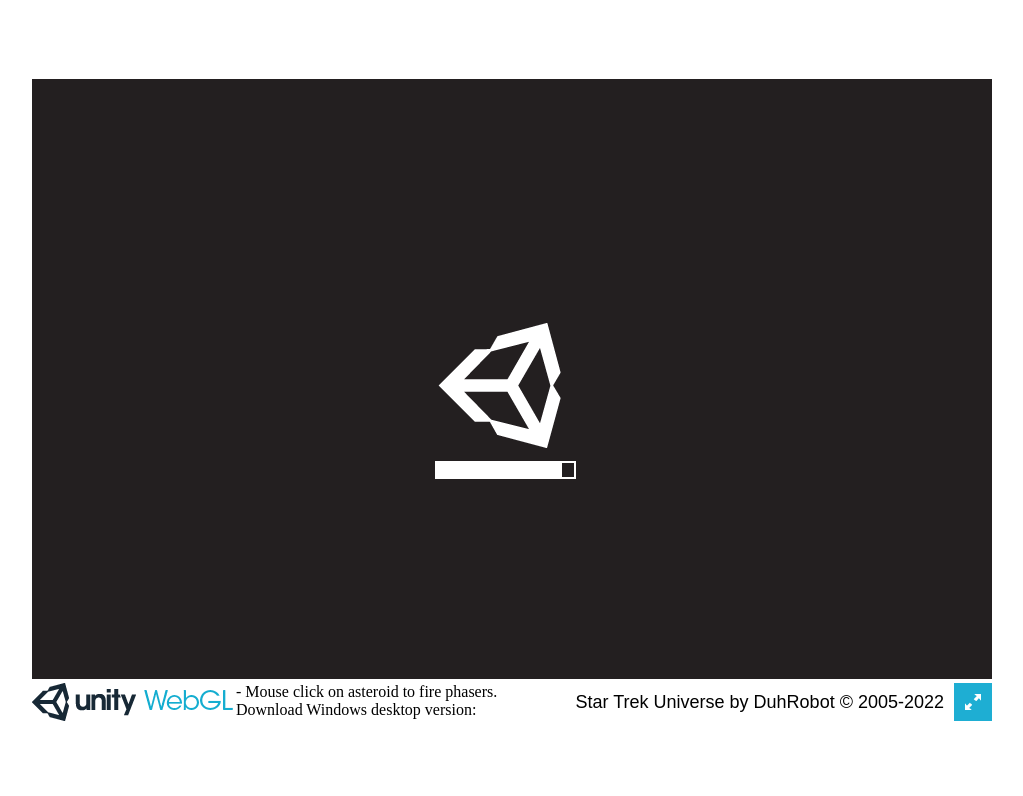
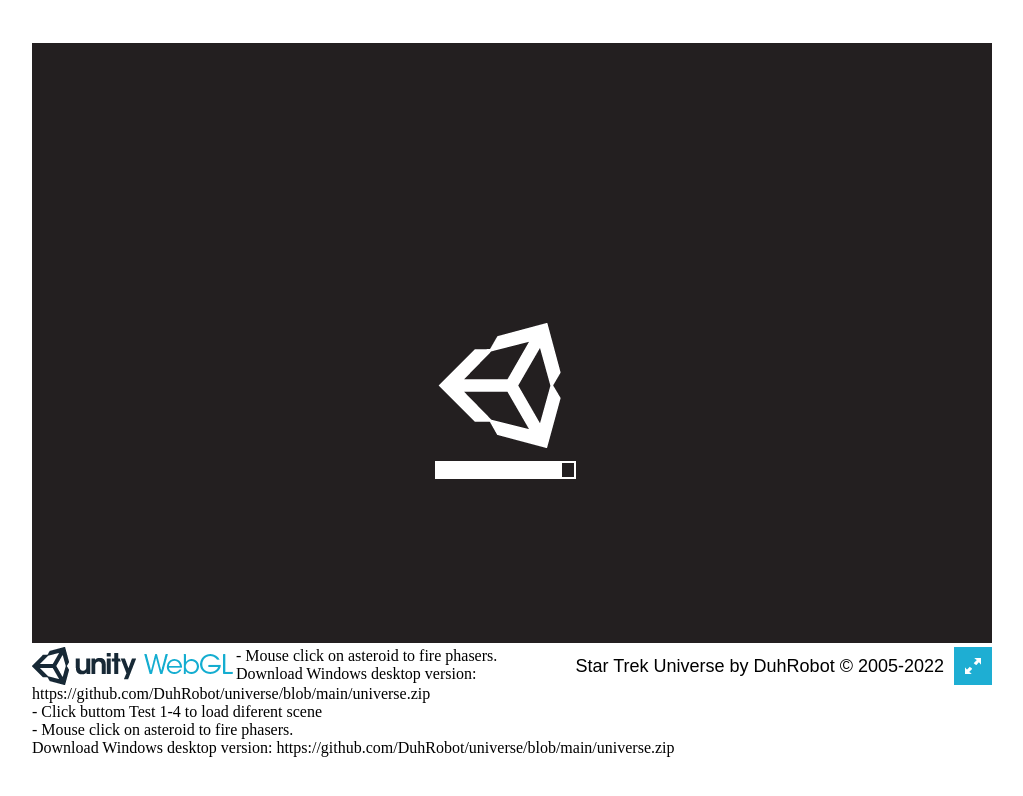
Before and after one commit to DuhRobot/universe, a plain HTML site: page index.html in a window 1280 px wide. Shown: the whole page, without its empty margins (128-1151 px from the left). Drawn offline with Linux system fonts and the light colour scheme; no server answers.

Commit message:
Update to index.html

```diff
--- a/index.html
+++ b/index.html
@@ -22,7 +22,13 @@
         <div id="unity-fullscreen-button"></div>
         <div id="unity-build-title">Star Trek Universe by DuhRobot &copy; 2005-2022</div>
         <div>- Mouse click on asteroid to fire phasers.</div>
-        <div>Download Windows desktop version: </div>
+        <div>Download Windows desktop version: https://github.com/DuhRobot/universe/blob/main/universe.zip</div>
+      </div>
+      <div>
+          <div>- Click buttom Test 1-4 to load diferent scene</div>
+          <div>- Mouse click on asteroid to fire phasers.</div>
+          <div>Download Windows desktop version: https://github.com/DuhRobot/universe/blob/main/universe.zip</div>
+
       </div>
     </div>
     <script>
```
